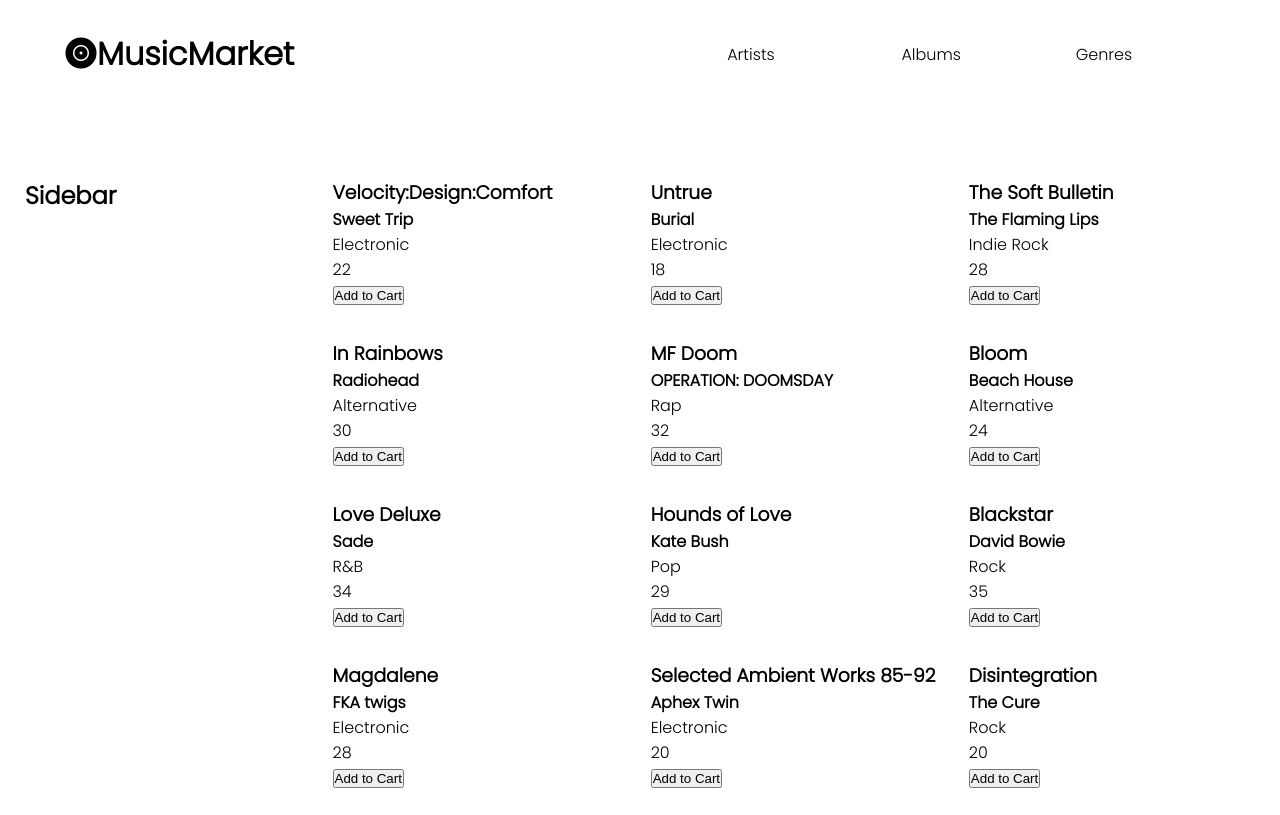
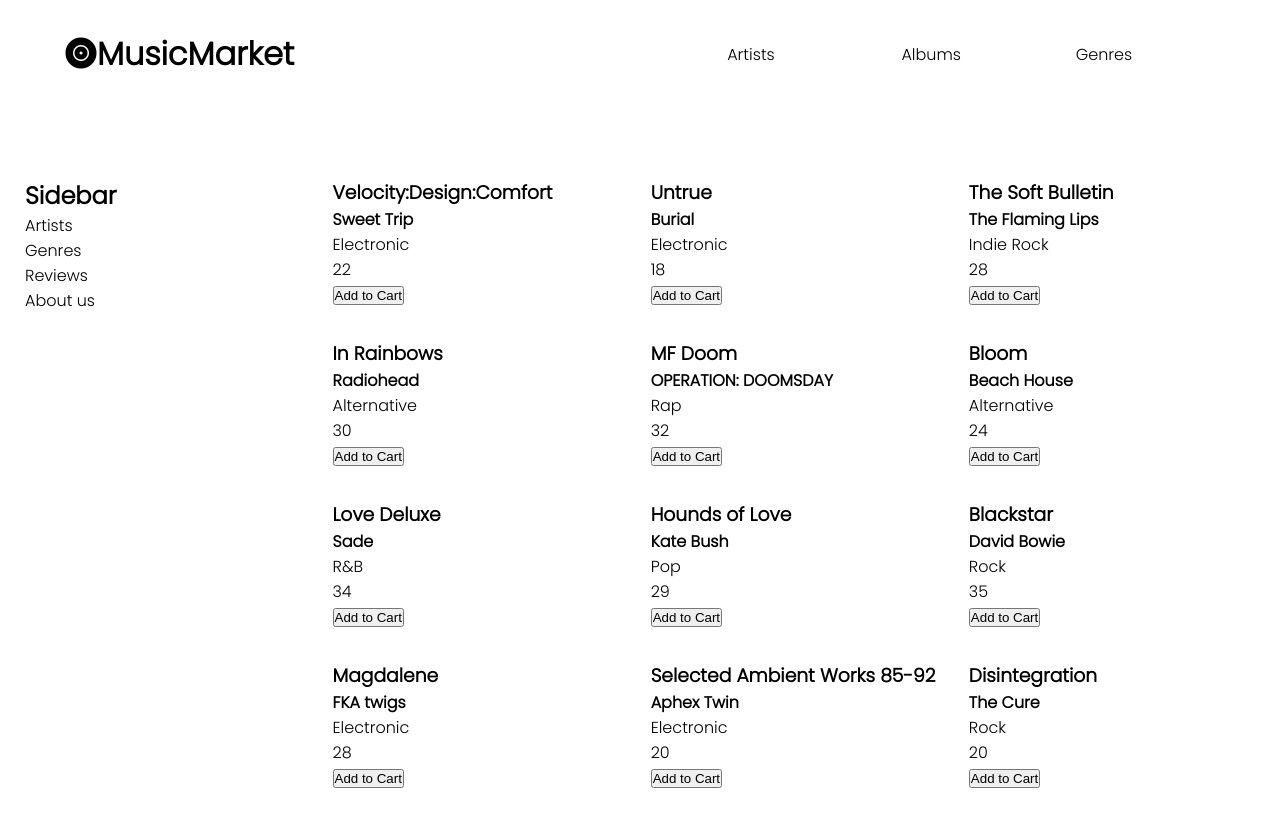
Before and after one commit to Bibraj96/MusicMarket, a React (Create React App) app: page / in a window 1280 px wide. Built offline with nearby package versions, Linux system fonts and the light colour scheme.

Commit message:
add margin to sidebar

```diff
--- a/src/components/Sidebar.js
+++ b/src/components/Sidebar.js
@@ -2,6 +2,10 @@
   return (
     <div className="sidebar">
       <h2>Sidebar</h2>
+      <p>Artists</p>
+      <p>Genres</p>
+      <p>Reviews</p>
+      <p>About us</p>
     </div>
   )
 }
```
